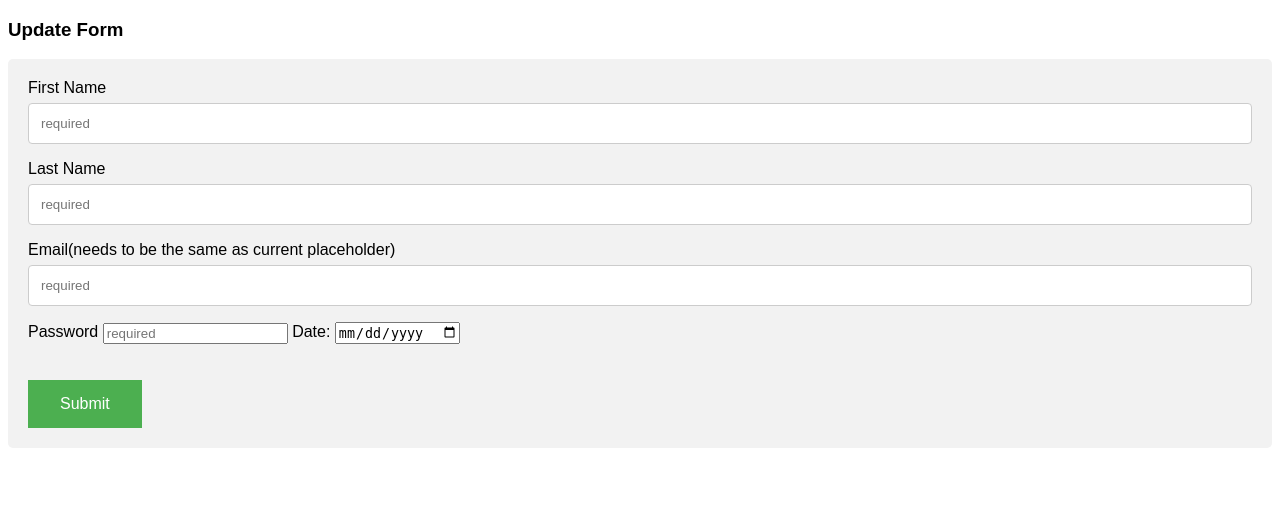
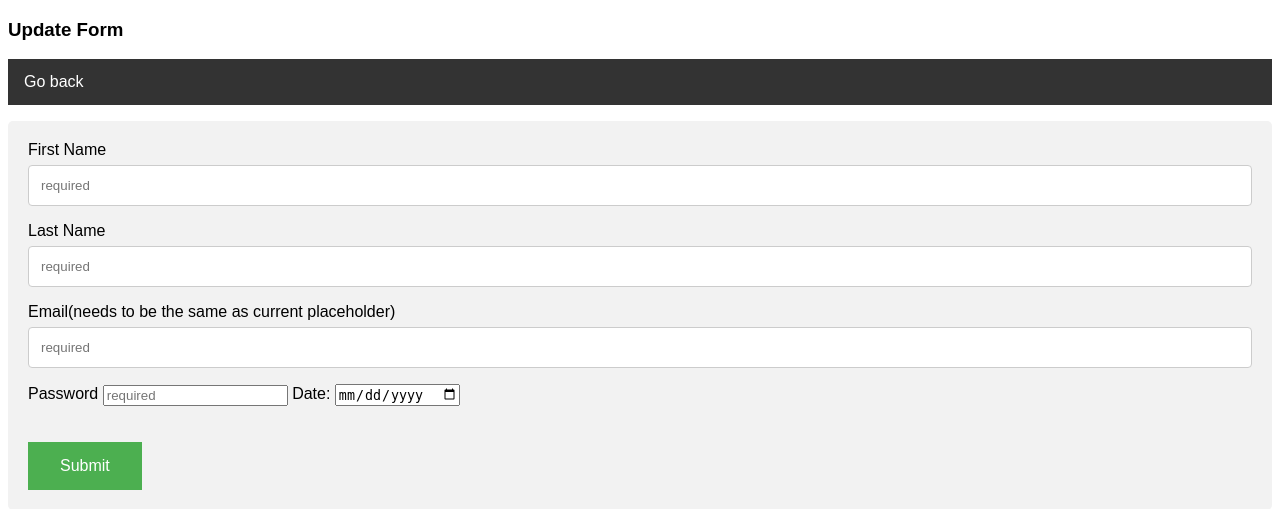
Before and after one commit to yassataiseer/inkfactory, a Flask app: template templates/change_user.html in a window 1280 px wide. Shown: the top 509 px of the page. Run offline with Flask 2, Linux system fonts and the light colour scheme; the template is opened without the code that fills it, so the values that code supplies are empty.

Commit message:
commit on 'master'

```diff
--- a/main.py
+++ b/main.py
@@ -12,6 +12,7 @@ from generate import gather
 import random
 
 app = Flask(__name__)
+app.config['SECRET_KEY'] = 'prettyprinted'
 
 
 @app.route("/")
@@ -25,6 +26,7 @@ def check():
     creds = request.form.get("name")
     #print(creds)
     email = request.form['emailer']
+    session['email'] = email
     password = request.form['pswrd']
     variable = email,password
     variable = list(variable)
@@ -43,11 +45,14 @@ def check():
 
 @app.route("/users")
 def users():
-    user_data = static.data()#calls user_fetch.py class
-    #print(user_data)
-    creds = request.form.get("email")
-    print("creds",creds)
-    return render_template("users.html", user_data=user_data)
+    if session['email'] == 'taiseer142@hotmail.com':
+        user_data = static.data()#calls user_fetch.py class
+        #print(user_data)
+        creds = request.form.get("email")
+        print("creds",creds)
+        return render_template("users.html", user_data=user_data)
+    else:
+        return render_template("users.html",user_data=[["Your account does not have access"],["Your account does not have access"],["Your account does not have access"],["Your account does not have access"],["Your account does not have access"],["#"]])
 
 
 @app.route("/clients")
@@ -64,7 +69,7 @@ def change():
     #print("Hello")
     creds = request.form.get("email")
     print(creds)
-    if creds!="taiseer142@hotmail.com":
+    if session['email'] !="taiseer142@hotmail.com":
         return"<h1> You don't have access to this only the master does :(</h1>"
     #print(creds)
     boolean = gather.data(creds)#calls on generate.py
@@ -85,5 +90,17 @@ def rewrite():
     return render_template("users.html")
 
 
+@app.route("/back")
+def back():
+    if session['email'] == 'taiseer142@hotmail.com':
+        user_data = static.data()#calls user_fetch.py class
+        #print(user_data)
+        creds = request.form.get("email")
+        print("creds",creds)
+        return render_template("users.html", user_data=user_data)
+    else:
+        return render_template("users.html",user_data=[["Your account does not have access"],["Your account does not have access"],["Your account does not have access"],["Your account does not have access"],["Your account does not have access"],["#"]])
+
+
 if __name__ == '__main__':
     app.run(debug=True)
--- a/templates/change_user.html
+++ b/templates/change_user.html
@@ -44,13 +44,44 @@ button {
   background-color: #f2f2f2;
   padding: 20px;
 }
+ul {
+    list-style-type: none;
+    margin: 5;
+    padding: 0;
+    overflow: hidden;
+    background-color: #333;
+    position: unfixed;
+    top: 0;
+    width: 100%;
+  }
+
+  li {
+    float: left;
+  }
+
+  li a {
+    display: block;
+    color: white;
+    text-align: center;
+    padding: 14px 16px;
+    text-decoration: none;
+  }
+
+  li a:hover:not(.active) {
+    background-color: #111;
+  }
+
 </style>
 </head>
 <body>
 
 <h3>Update Form</h3>
+<ul>
+        <li><a href="/back">Go back</a></li>
 
+      </ul>
 <div class="container">
+
   <form name = "rewrite" action="/rewrite" methods = 'POST' >
     <label for="fname">First Name</label>
 
```
